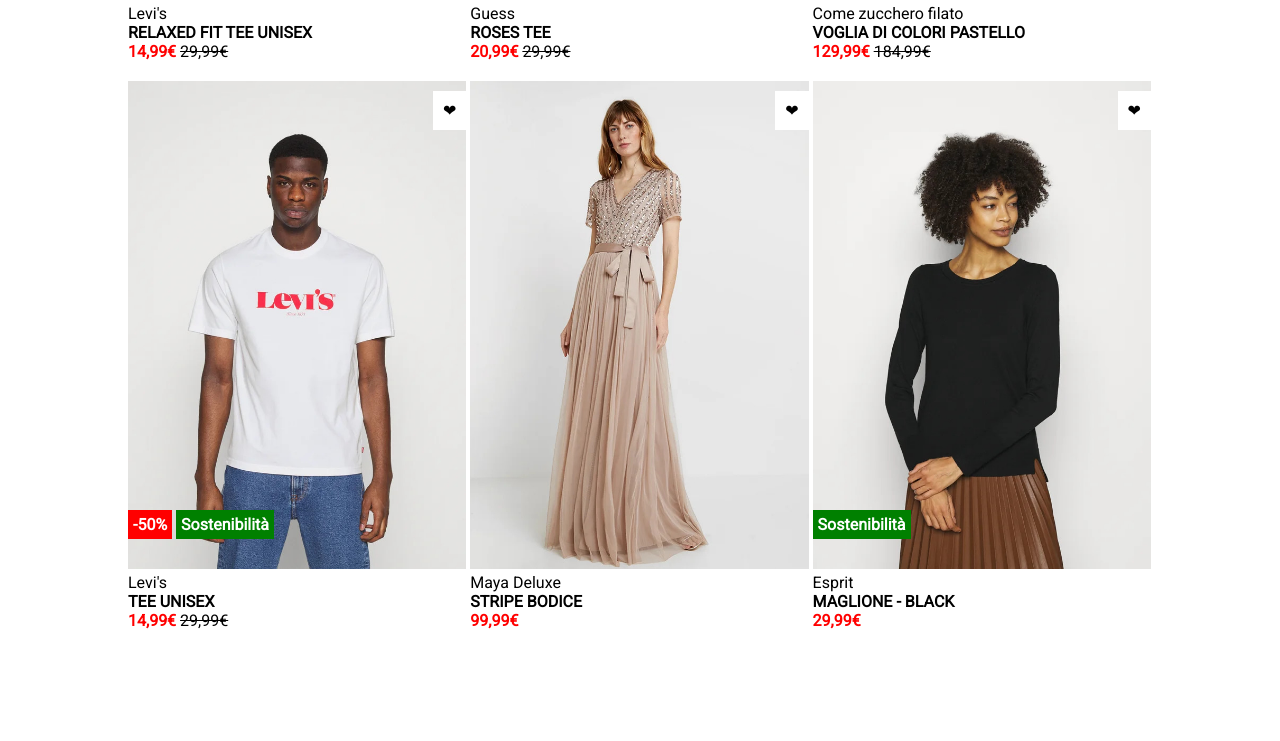
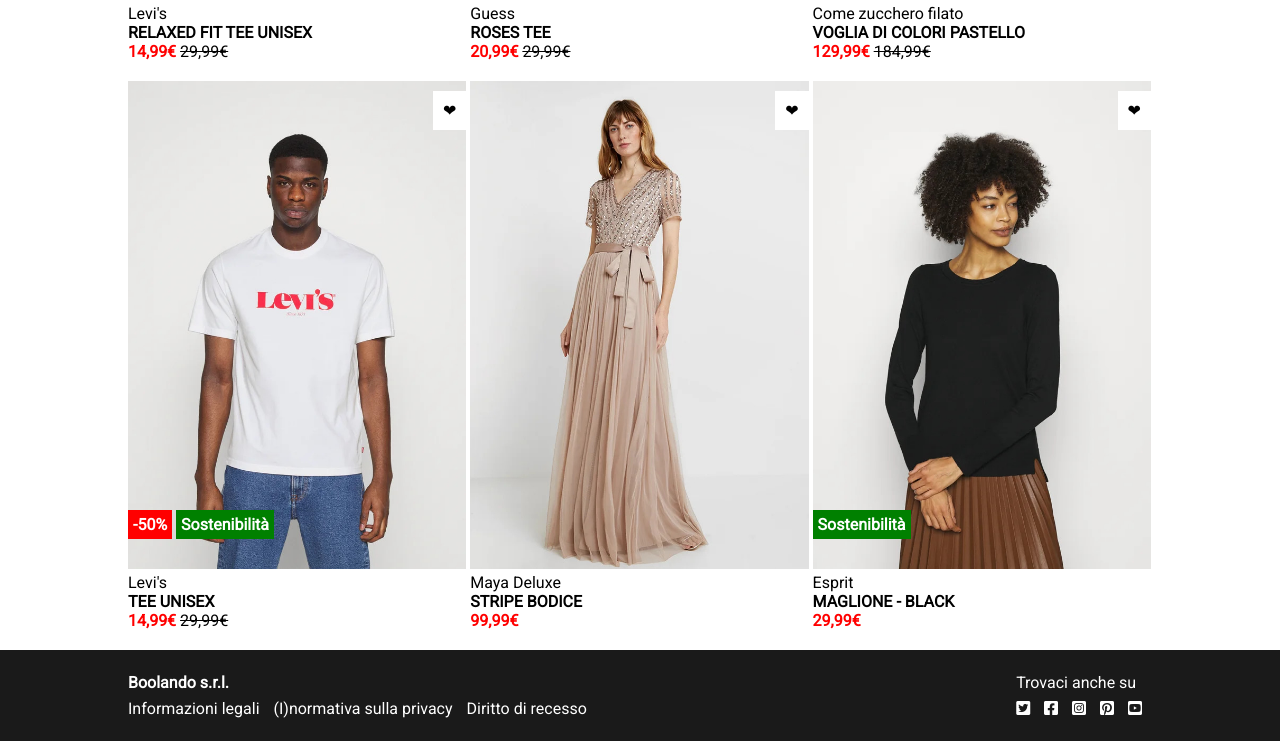
Before and after one commit to Elsti97/html-css-boolando, a plain HTML site: page index.html in a window 1280 px wide. Shown: the part 589-1330 px from the top of the page. Before the commit the page ends 1239 px from the top, so only its background shows below. Drawn offline with Linux system fonts and the light colour scheme.

Commit message:
fine footer

```diff
--- a/assets/css/style.css
+++ b/assets/css/style.css
@@ -34,7 +34,7 @@ header > section{
 }
 
 #logo{
-    width: 20%;
+    width: 10%;
 }
 
 /* main */
@@ -96,3 +96,33 @@ header > section{
 .prezzo{
     text-decoration-line: line-through;
 }
+
+
+/* footer */
+footer{
+    background-color: #1A1A1A;
+    color: white;
+}
+
+.container-ft{
+    width: 80%;
+    margin: auto;
+    padding: 20px 0;
+    display: flex;
+    justify-content: space-between;
+    line-height: 1.6;
+}
+
+ul li{
+    list-style: none;
+    display: inline;
+    margin-right: 10px;
+}
+
+.ft > i{
+    margin-right: 10px;
+}
+
+.boldi{
+    font-weight: bold;
+}
--- a/index.html
+++ b/index.html
@@ -156,5 +156,27 @@
         </div>
     </main>
 
+    <!-- footer -->
+    <footer>
+        <section class="container-ft">
+            <div class="ft">
+                <span class="boldi">Boolando s.r.l.</span>
+                <ul>
+                    <li>Informazioni legali</li>
+                    <li>(I)normativa sulla privacy</li>
+                    <li>Diritto di recesso</li>
+                </ul>
+            </div>
+            <div class="ft">
+                <span>Trovaci anche su</span>
+                <br>
+                <i class="fa-brands fa-square-twitter"></i>
+                <i class="fa-brands fa-square-facebook"></i>
+                <i class="fa-brands fa-square-instagram"></i>
+                <i class="fa-brands fa-square-pinterest"></i>
+                <i class="fa-brands fa-square-youtube"></i>
+            </div>
+        </section>
+    </footer>
 </body>
 </html>
```
